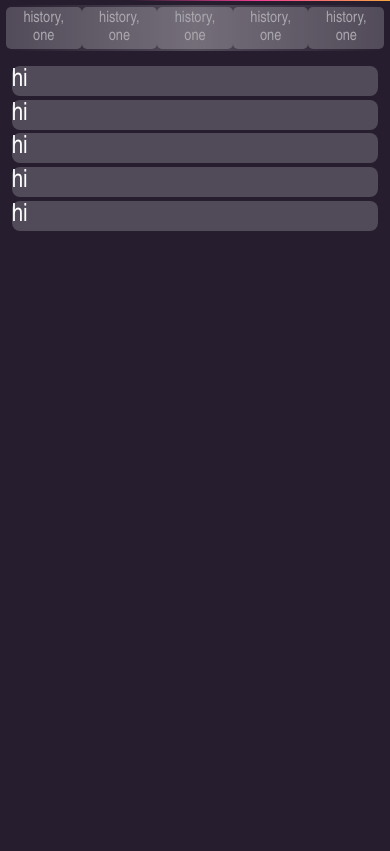
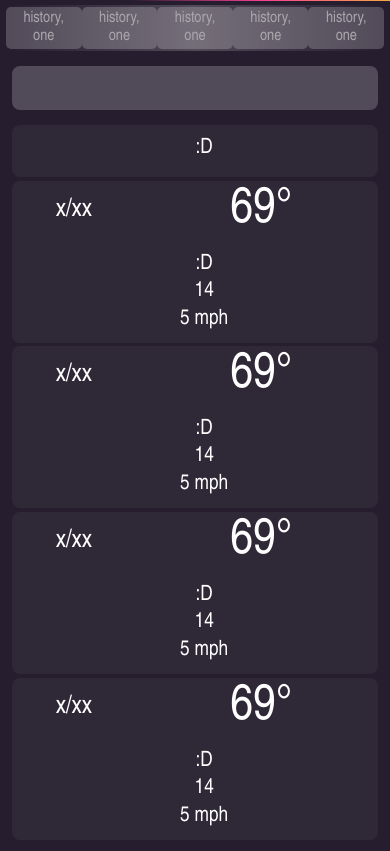
Before and after one commit to mintyry/whats-up-weather, a plain HTML site: page index.html in a window 390 px wide. Shown: the part 121-972 px from the top of the page. Before the commit the page ends 844 px from the top, so only its background shows below. Drawn offline with nearby package versions, Linux system fonts and the light colour scheme; a web font is replaced by a local one.

Commit message:
displayed card one forecast, changed css for responsiveness

```diff
--- a/assets/script.js
+++ b/assets/script.js
@@ -46,7 +46,7 @@ function getApi(city) {
 
             city.textContent = data.name;
             day.textContent = now;
-            temp.textContent = Math.round(data.main.temp) + '°';
+            temp.textContent = Math.round(data.main.temp) + '°F';
             humid.textContent = `Humidity: ${data.main.humidity}`;
             wind.textContent = `Wind Speed: ${Math.round(data.wind.speed)} mph`;
 
@@ -56,7 +56,6 @@ function getApi(city) {
 function getForecast(lat, lon) {
     let apiKey = "7d62d24437d4b74a7a9fb254a29a521e";
     let requestUrl = `https://api.openweathermap.org/data/2.5/forecast?lat=${lat}&lon=${lon}&units=imperial&appid=${apiKey}`;
-
     fetch(requestUrl)
         .then(function (response) {
             console.log(response);
@@ -71,6 +70,17 @@ function getForecast(lat, lon) {
         .then(function (data) {
             console.log(data);
 
+            let forecastOneCard = document.querySelector('#card-1');
+            let forecastOneDate = dayjs(data.list[0].dt_txt).format('M/D');
+            let forecastOneTemp = data.list[0].main.temp;
+            let forecastOneHumid = data.list[0].main.humidity;
+            let forecastOneWind = data.list[0].wind.speed;
+            forecastOneCard.children[0].children[0].textContent = forecastOneDate;
+            forecastOneCard.children[0].children[1].textContent = Math.round(forecastOneTemp) + '°F';
+            forecastOneCard.children[1].children[1].textContent = `Humidity: ${forecastOneHumid}`;
+            forecastOneCard.children[1].children[2].textContent = `Wind Speed: ${forecastOneWind} mph`;
+
+
         })
 };
 
@@ -79,7 +89,9 @@ let searchBtn = document.querySelector('#search');
 searchBtn.addEventListener('click', function (event) {
     event.preventDefault();
     let mainWeatherCard = document.querySelector('#main-weather');
-    mainWeatherCard.setAttribute('style', 'display:flex');
+
+    // mainWeatherCard.setAttribute('style', 'display:flex');
+    //^bring back when done
 
     let input = document.querySelector('input').value;
     // console.log(input);
--- a/assets/styles.css
+++ b/assets/styles.css
@@ -55,7 +55,7 @@ input {
     background-color: transparent;
     border: 1px white solid;
     /* font-size: 2.4vw; */
-    /* color: chartreuse; */
+    color: chartreuse;
     /* font-size: 3vw; */
     border-radius: 5px;
     padding: 3px;
@@ -136,7 +136,7 @@ main {
     background-color: rgba(255, 255, 255, 0.2);
     border-radius: 8px;
     text-align: center;
-    display:none;
+    display:flex;
     flex-wrap: wrap;
     padding: 12px;
 }
@@ -151,13 +151,14 @@ main {
 }
 
 #temp {
-    flex-basis: 50%;
-    font-size: 70px;
+    flex-basis: 100%;
+    font-size: 85px;
 }
 
 #details-container {
-    flex-basis: 50%;
-    padding: 10px 0px;
+    flex-basis: 100%;
+    /* padding: 10px 0px; */
+    align-items: center;
 }
 
 #humid, #wind {
@@ -175,15 +176,63 @@ main {
 #forecast-container {
     flex-basis: 60%;
     /* outline: 2px chartreuse solid; */
-    display: flex;
+    display: block;
     flex-wrap: wrap;
+    flex-direction:column;
+    justify-content: center;
 }
 
 .forecast-card {
     /* outline: 2px white solid; */
     flex-basis: 100%;
-    background-color: rgba(255, 255, 255, 0.2);
+    background-color: rgba(87, 87, 87, 0.2);
     border-radius: 8px;
+    display: flex;
+    flex: wrap;
+    justify-content: space-around;
+}
+
+.forecast-top-row {
+    display: flex;
+    /* outline: blue solid 2px; */
+    flex-basis: 50%;
+    align-items: center;
+    padding-left: 12px ;
+}
+.forecast-bot-row {
+    display: flex;
+    /* outline: green solid 2px; */
+    flex-direction: column;
+    flex-basis: 50%;
+    margin-left:5%;
+    padding: 3% 0%;
+    font-size: 2.5vh;
+}
+
+.date {
+    flex-basis: 30%;
+    text-align: center;
+}
+.temp {
+    flex-basis: 70%;
+    text-align: center;
+    font-size: 50px;
+    margin-left: 20px;
+}
+.icon {
+    flex-basis: 33%;
+    margin-bottom: 2px;
+}
+.humid {
+    flex-basis: 33%;
+    margin-bottom: 3px;
+}
+.wind {
+    flex-basis: 34%;
+}
+
+.icon, .humid, .wind {
+    font-size: 2.5vh;
 }
 
 #card-1,
@@ -191,7 +240,9 @@ main {
 #card-3,
 #card-4 {
     margin-bottom: 1%;
+    flex-basis: 100%;
 }
+
 
 @media (max-width: 415px) {
     #history-ticker {
@@ -230,4 +281,10 @@ main {
         flex-basis: 100%;
         padding: 10px 0px;
     }
+    .forecast-bot-row {
+        text-align: center;
 }
+    .forecast-card {
+        flex-direction: column;
+}
+}
--- a/index.html
+++ b/index.html
@@ -32,8 +32,10 @@
         <main>
 
             <section id="main-weather">
-                <p id="city"></p>
-                <p id="date"></p>
+                <div id="top-details-container">
+                    <p id="city"></p>
+                    <p id="date"></p>
+                </div>
                 <p id="temp"></p>
                 <div id="details-container">
                     <p id="humid"></p>
@@ -42,11 +44,63 @@
             </section>
 
             <section id="forecast-container">
-                <section class="forecast-card" id="card-1">hi</section>
-                <section class="forecast-card" id="card-2">hi</section>
-                <section class="forecast-card" id="card-3">hi</section>
-                <section class="forecast-card" id="card-4">hi</section>
-                <section class="forecast-card" id="card-5">hi</section>
+
+                <section class="forecast-card" id="card-1">
+                    <div class="forecast-top-row">
+                        <section class="date"></section>
+                        <section class="temp"></section>
+                    </div>
+                    <div class="forecast-bot-row">
+                        <section class="icon">:D</section>
+                        <section class="humid"></section>
+                        <section class="wind"></section>
+                    </div>
+                </section>
+
+                <section class="forecast-card" id="card-2">
+                    <div class="forecast-top-row">
+                        <section class="date">x/xx</section>
+                        <section class="temp">69°</section>
+                    </div>
+                    <div class="forecast-bot-row">
+                        <section class="icon">:D</section>
+                        <section class="humid">14</section>
+                        <section class="wind">5 mph</section>
+                    </div>
+                </section>
+                <section class="forecast-card" id="card-3">
+                    <div class="forecast-top-row">
+                        <section class="date">x/xx</section>
+                        <section class="temp">69°</section>
+                    </div>
+                    <div class="forecast-bot-row">
+                        <section class="icon">:D</section>
+                        <section class="humid">14</section>
+                        <section class="wind">5 mph</section>
+                    </div>
+                </section>
+                <section class="forecast-card" id="card-4">
+                    <div class="forecast-top-row">
+                        <section class="date">x/xx</section>
+                        <section class="temp">69°</section>
+                    </div>
+                    <div class="forecast-bot-row">
+                        <section class="icon">:D</section>
+                        <section class="humid">14</section>
+                        <section class="wind">5 mph</section>
+                    </div>
+                </section>
+                <section class="forecast-card" id="card-5">
+                    <div class="forecast-top-row">
+                        <section class="date">x/xx</section>
+                        <section class="temp">69°</section>
+                    </div>
+                    <div class="forecast-bot-row">
+                        <section class="icon">:D</section>
+                        <section class="humid">14</section>
+                        <section class="wind">5 mph</section>
+                    </div>
+                </section>
             </section>
 
         </main>
```
